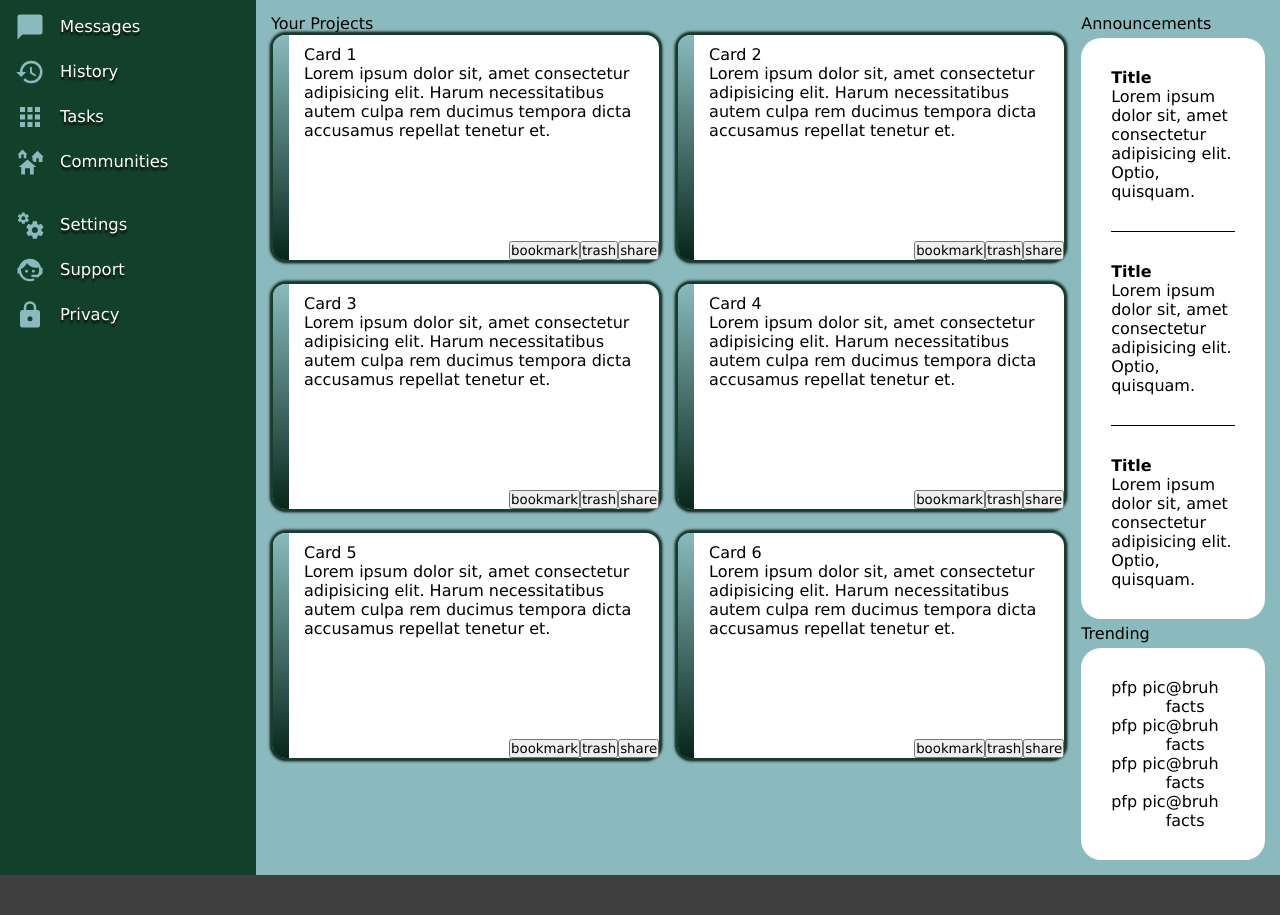
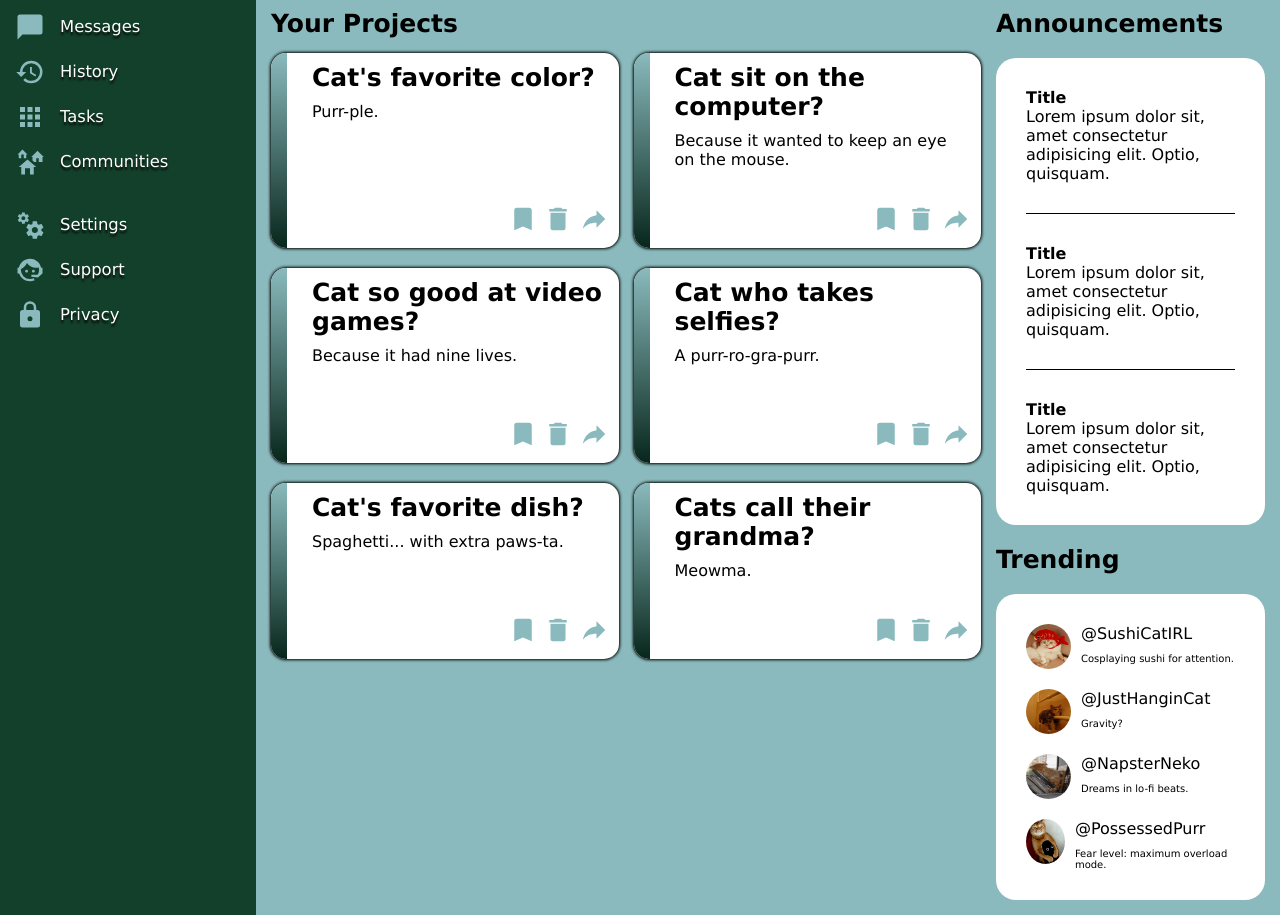
Before and after one commit to Khaspper/odin-admin-dashboard, a plain HTML site: page index.html in a window 1280 px wide. Shown: the part 156-1071 px from the top of the page. Before the commit the page ends 1031 px from the top, so only its background shows below. Drawn offline with Linux system fonts and the light colour scheme.

Commit message:
Finish majority page styling

```diff
--- a/index.html
+++ b/index.html
@@ -80,7 +80,7 @@
       <img class="pfp-pic big" src="./mumu.png" alt="cat photo">
       <div class="greeting-container">
         <p>Hi there,</p>
-        <p class="user">Mumu (@PrincessMumu)</p>
+        <p class="user">Mumu (@SnoutCamMumu)</p>
       </div>
     </div>
 
@@ -93,67 +93,93 @@
 
   <div class="main-content">
     <div class="main-left-side">
-      <p class="project-text">Your Projects</p>
+      <p class="section-text">Your Projects</p>
       <div class="project-section">
 
         <div class="card">
           <div class="color-block"></div>
           <div class="text-block">
-            <div class="card-title">Card 1</div>
-            <p class="card-content">Lorem ipsum dolor sit, amet consectetur adipisicing elit. Harum necessitatibus autem culpa rem ducimus tempora dicta accusamus repellat tenetur et.</p>
+            <h5 class="card-title">Cat's favorite color?</h5>
+            <p class="card-content">Purr-ple.</p>
           </div>
-          <div class="card-buttons"><button class="bookmark">bookmark</button><button class="trash">trash</button><button class="share">share</button></div>
+          <div class="card-buttons">
+            <svg class="bookmark" xmlns="http://www.w3.org/2000/svg" viewBox="0 0 24 24"><title>bookmark</title><path d="M17,3H7A2,2 0 0,0 5,5V21L12,18L19,21V5C19,3.89 18.1,3 17,3Z" /></svg>
+            <svg class="trash" xmlns="http://www.w3.org/2000/svg" viewBox="0 0 24 24"><title>delete</title><path d="M19,4H15.5L14.5,3H9.5L8.5,4H5V6H19M6,19A2,2 0 0,0 8,21H16A2,2 0 0,0 18,19V7H6V19Z" /></svg>
+            <svg class="share" xmlns="http://www.w3.org/2000/svg" viewBox="0 0 24 24"><title>share</title><path d="M21,12L14,5V9C7,10 4,15 3,20C5.5,16.5 9,14.9 14,14.9V19L21,12Z" /></svg>
+          </div>
         </div>
 
         <div class="card">
           <div class="color-block"></div>
           <div class="text-block">
-            <div class="card-title">Card 2</div>
-            <p class="card-content">Lorem ipsum dolor sit, amet consectetur adipisicing elit. Harum necessitatibus autem culpa rem ducimus tempora dicta accusamus repellat tenetur et.</p>
+            <h5 class="card-title">Cat sit on the computer?</h5>
+            <p class="card-content">Because it wanted to keep an eye on the mouse.
+
+            </p>
           </div>
-          <div class="card-buttons"><button class="bookmark">bookmark</button><button class="trash">trash</button><button class="share">share</button></div>
+          <div class="card-buttons">
+            <svg class="bookmark" xmlns="http://www.w3.org/2000/svg" viewBox="0 0 24 24"><title>bookmark</title><path d="M17,3H7A2,2 0 0,0 5,5V21L12,18L19,21V5C19,3.89 18.1,3 17,3Z" /></svg>
+            <svg class="trash" xmlns="http://www.w3.org/2000/svg" viewBox="0 0 24 24"><title>delete</title><path d="M19,4H15.5L14.5,3H9.5L8.5,4H5V6H19M6,19A2,2 0 0,0 8,21H16A2,2 0 0,0 18,19V7H6V19Z" /></svg>
+            <svg class="share" xmlns="http://www.w3.org/2000/svg" viewBox="0 0 24 24"><title>share</title><path d="M21,12L14,5V9C7,10 4,15 3,20C5.5,16.5 9,14.9 14,14.9V19L21,12Z" /></svg>
+          </div>
         </div>
 
         <div class="card">
           <div class="color-block"></div>
           <div class="text-block">
-            <div class="card-title">Card 3</div>
-            <p class="card-content">Lorem ipsum dolor sit, amet consectetur adipisicing elit. Harum necessitatibus autem culpa rem ducimus tempora dicta accusamus repellat tenetur et.</p>
+            <h5 class="card-title">Cat so good at video games?</h5>
+            <p class="card-content">Because it had nine lives.</p>
           </div>
-          <div class="card-buttons"><button class="bookmark">bookmark</button><button class="trash">trash</button><button class="share">share</button></div>
+          <div class="card-buttons">
+            <svg class="bookmark" xmlns="http://www.w3.org/2000/svg" viewBox="0 0 24 24"><title>bookmark</title><path d="M17,3H7A2,2 0 0,0 5,5V21L12,18L19,21V5C19,3.89 18.1,3 17,3Z" /></svg>
+            <svg class="trash" xmlns="http://www.w3.org/2000/svg" viewBox="0 0 24 24"><title>delete</title><path d="M19,4H15.5L14.5,3H9.5L8.5,4H5V6H19M6,19A2,2 0 0,0 8,21H16A2,2 0 0,0 18,19V7H6V19Z" /></svg>
+            <svg class="share" xmlns="http://www.w3.org/2000/svg" viewBox="0 0 24 24"><title>share</title><path d="M21,12L14,5V9C7,10 4,15 3,20C5.5,16.5 9,14.9 14,14.9V19L21,12Z" /></svg>
+          </div>
         </div>
 
         <div class="card">
           <div class="color-block"></div>
           <div class="text-block">
-            <div class="card-title">Card 4</div>
-            <p class="card-content">Lorem ipsum dolor sit, amet consectetur adipisicing elit. Harum necessitatibus autem culpa rem ducimus tempora dicta accusamus repellat tenetur et.</p>
+            <h5 class="card-title">Cat who takes selfies?</h5>
+            <p class="card-content">A purr-ro-gra-purr.</p>
           </div>
-          <div class="card-buttons"><button class="bookmark">bookmark</button><button class="trash">trash</button><button class="share">share</button></div>
+          <div class="card-buttons">
+            <svg class="bookmark" xmlns="http://www.w3.org/2000/svg" viewBox="0 0 24 24"><title>bookmark</title><path d="M17,3H7A2,2 0 0,0 5,5V21L12,18L19,21V5C19,3.89 18.1,3 17,3Z" /></svg>
+            <svg class="trash" xmlns="http://www.w3.org/2000/svg" viewBox="0 0 24 24"><title>delete</title><path d="M19,4H15.5L14.5,3H9.5L8.5,4H5V6H19M6,19A2,2 0 0,0 8,21H16A2,2 0 0,0 18,19V7H6V19Z" /></svg>
+            <svg class="share" xmlns="http://www.w3.org/2000/svg" viewBox="0 0 24 24"><title>share</title><path d="M21,12L14,5V9C7,10 4,15 3,20C5.5,16.5 9,14.9 14,14.9V19L21,12Z" /></svg>
+          </div>
         </div>
 
         <div class="card">
           <div class="color-block"></div>
           <div class="text-block">
-            <div class="card-title">Card 5</div>
-            <p class="card-content">Lorem ipsum dolor sit, amet consectetur adipisicing elit. Harum necessitatibus autem culpa rem ducimus tempora dicta accusamus repellat tenetur et.</p>
+            <h5 class="card-title">Cat's favorite dish?</h5>
+            <p class="card-content">Spaghetti... with extra paws-ta.</p>
           </div>
-          <div class="card-buttons"><button class="bookmark">bookmark</button><button class="trash">trash</button><button class="share">share</button></div>
+          <div class="card-buttons">
+            <svg class="bookmark" xmlns="http://www.w3.org/2000/svg" viewBox="0 0 24 24"><title>bookmark</title><path d="M17,3H7A2,2 0 0,0 5,5V21L12,18L19,21V5C19,3.89 18.1,3 17,3Z" /></svg>
+            <svg class="trash" xmlns="http://www.w3.org/2000/svg" viewBox="0 0 24 24"><title>delete</title><path d="M19,4H15.5L14.5,3H9.5L8.5,4H5V6H19M6,19A2,2 0 0,0 8,21H16A2,2 0 0,0 18,19V7H6V19Z" /></svg>
+            <svg class="share" xmlns="http://www.w3.org/2000/svg" viewBox="0 0 24 24"><title>share</title><path d="M21,12L14,5V9C7,10 4,15 3,20C5.5,16.5 9,14.9 14,14.9V19L21,12Z" /></svg>
+          </div>
         </div>
 
         <div class="card">
           <div class="color-block"></div>
           <div class="text-block">
-            <div class="card-title">Card 6</div>
-            <p class="card-content">Lorem ipsum dolor sit, amet consectetur adipisicing elit. Harum necessitatibus autem culpa rem ducimus tempora dicta accusamus repellat tenetur et.</p>
+            <h5 class="card-title">Cats call their grandma?</h5>
+            <p class="card-content">Meowma.</p>
           </div>
-          <div class="card-buttons"><button class="bookmark">bookmark</button><button class="trash">trash</button><button class="share">share</button></div>
+          <div class="card-buttons">
+            <svg class="bookmark" xmlns="http://www.w3.org/2000/svg" viewBox="0 0 24 24"><title>bookmark</title><path d="M17,3H7A2,2 0 0,0 5,5V21L12,18L19,21V5C19,3.89 18.1,3 17,3Z" /></svg>
+            <svg class="trash" xmlns="http://www.w3.org/2000/svg" viewBox="0 0 24 24"><title>delete</title><path d="M19,4H15.5L14.5,3H9.5L8.5,4H5V6H19M6,19A2,2 0 0,0 8,21H16A2,2 0 0,0 18,19V7H6V19Z" /></svg>
+            <svg class="share" xmlns="http://www.w3.org/2000/svg" viewBox="0 0 24 24"><title>share</title><path d="M21,12L14,5V9C7,10 4,15 3,20C5.5,16.5 9,14.9 14,14.9V19L21,12Z" /></svg>
+          </div>
         </div>
       </div>
     </div>
 
     <div class="main-right-side">
-      <p class="announcements">Announcements</p>
+      <p class="section-text">Announcements</p>
       <div class="announcements-section">
         <div class="announcement-child">
           <p class="title"><strong>Title</strong></p>
@@ -171,34 +197,34 @@
         </div>
       </div>
 
-      <p class="trending">Trending</p>
+      <p class="section-text">Trending</p>
       <div class="trending-section">
         <div class="profile">
-          <div class="profile-pic">pfp pic</div>
+          <img class="pfp-pic small" src="./fish-cat.png" alt="cat photo">
           <div class="profile-info">
-            <p class="user-name">@bruh</p>
-            <p class="bio">facts</p>
+            <p class="user-name">@SushiCatIRL</p>
+            <p class="bio">Cosplaying sushi for attention.</p>
           </div>
         </div>
         <div class="profile">
-          <div class="profile-pic">pfp pic</div>
+          <img class="pfp-pic small" src="./bar-cat.png" alt="cat photo">
           <div class="profile-info">
-            <p class="user-name">@bruh</p>
-            <p class="bio">facts</p>
+            <p class="user-name">@JustHanginCat</p>
+            <p class="bio">Gravity?</p>
           </div>
         </div>
         <div class="profile">
-          <div class="profile-pic">pfp pic</div>
+          <img class="pfp-pic small" src="./cd-cat.png" alt="cat photo">
           <div class="profile-info">
-            <p class="user-name">@bruh</p>
-            <p class="bio">facts</p>
+            <p class="user-name">@NapsterNeko</p>
+            <p class="bio">Dreams in lo-fi beats.</p>
           </div>
         </div>
         <div class="profile">
-          <div class="profile-pic">pfp pic</div>
+          <img class="pfp-pic small" src="./snake-cat.png" alt="cat photo">
           <div class="profile-info">
-            <p class="user-name">@bruh</p>
-            <p class="bio">facts</p>
+            <p class="user-name">@PossessedPurr</p>
+            <p class="bio">Fear level: maximum overload mode.</p>
           </div>
         </div>
       </div>
--- a/styles.css
+++ b/styles.css
@@ -1,10 +1,16 @@
 /* Global CSS variables */
 :root {
+  /* Colors */
   --dark-emerald-green: #07261B;
   --light-emerald-green: #12402A;
   --teal: #8ababd;
   --sky-blue: #58a3bd;
+
+  /* Texts */
   --font-family: Verdana, Tahoma, sans-serif;
+  --sub-text: 10px;
+  --header-text: 25px;
+  --section-text: 25px;
 }
 
 * {
@@ -120,8 +126,8 @@ input[type="search"] {
 }
 
 .pfp-pic.small {
-  width:50px;
-  height:50px;
+  width:45px;
+  height:45px;
 }
 
 .pfp-pic.big {
@@ -130,7 +136,6 @@ input[type="search"] {
 }
 
 .pfp-pic {
-  border:1px solid;
   border-radius:50%;
 }
 
@@ -161,19 +166,19 @@ input[type="search"] {
 
 /* Main Content Section */
 .main-content {
-  padding: 15px;
+  padding: 0 15px 15px 15px;
   grid-area: main-content;
   background-color: var(--teal);
 
   display: grid;
-  grid-template-columns: 4fr 1fr;
+  grid-template-columns: 2.5fr 1fr;
 }
 
 /* Main Content > Main Left Side > Project Section  */
 
 .project-section {
   display: grid;
-  grid-template-columns: repeat(auto-fit, minmax(300px, 1fr));
+  grid-template-columns: repeat(auto-fit, minmax(250px, 1fr));
   grid-template-rows: repeat(2, 1fr);
   gap: 20px 15px;
 }
@@ -182,11 +187,10 @@ input[type="search"] {
 .card {
   display: grid;
   grid-template-columns: 1rem 1fr;
-  grid-template-rows: 1fr 1fr;
+  grid-template-rows: 1fr auto;
   grid-template-areas:
   "color-block text-block"
   "color-block card-buttons";
-  border: 2px var(--light-emerald-green) solid;
 
   background-color: white;
   gap: 15px;
@@ -197,18 +201,26 @@ input[type="search"] {
 .color-block {
   grid-area: color-block;
   background: linear-gradient(var(--teal), var(--dark-emerald-green));
-  border-radius: 12px 0 0 12px;
+  border-radius: 15px 0 0 15px;
+}
+
+.card-title {
+  font-size: var(--header-text);
 }
 
 .text-block {
+  display: flex;
+  flex-direction: column;
+  gap: 10px;
   grid-area: text-block;
-  padding-top: 10px;
+  padding: 10px;
 }
 
 .card-buttons {
+  grid-area: card-buttons;
   justify-self: end;
-  align-self: end;
-  grid-area: card-buttons;
+  align-self: center;
+  padding: 10px
 }
 
 /* Main Content > Main Right Side */
@@ -241,3 +253,32 @@ input[type="search"] {
 .profile {
   display: flex;
 }
+
+/* Trending Section */
+.trending-section {
+  display: flex;
+  flex-direction: column;
+  gap: 20px;
+}
+
+.profile {
+  display: flex;
+  gap: 10px;
+}
+
+.profile-info {
+  display: flex;
+  flex-direction: column;
+  gap: 10px;
+}
+
+.bio {
+  font-size: var(--sub-text);
+}
+
+.section-text{
+  font-size: var(--section-text);
+  font-weight: 800;
+  margin-bottom: 15px;
+  margin-top: 15px;
+}
```
Also changed, not shown: bar-cat.png (added), cd-cat.png (added), fish-cat.png (added), snake-cat.png (added).
